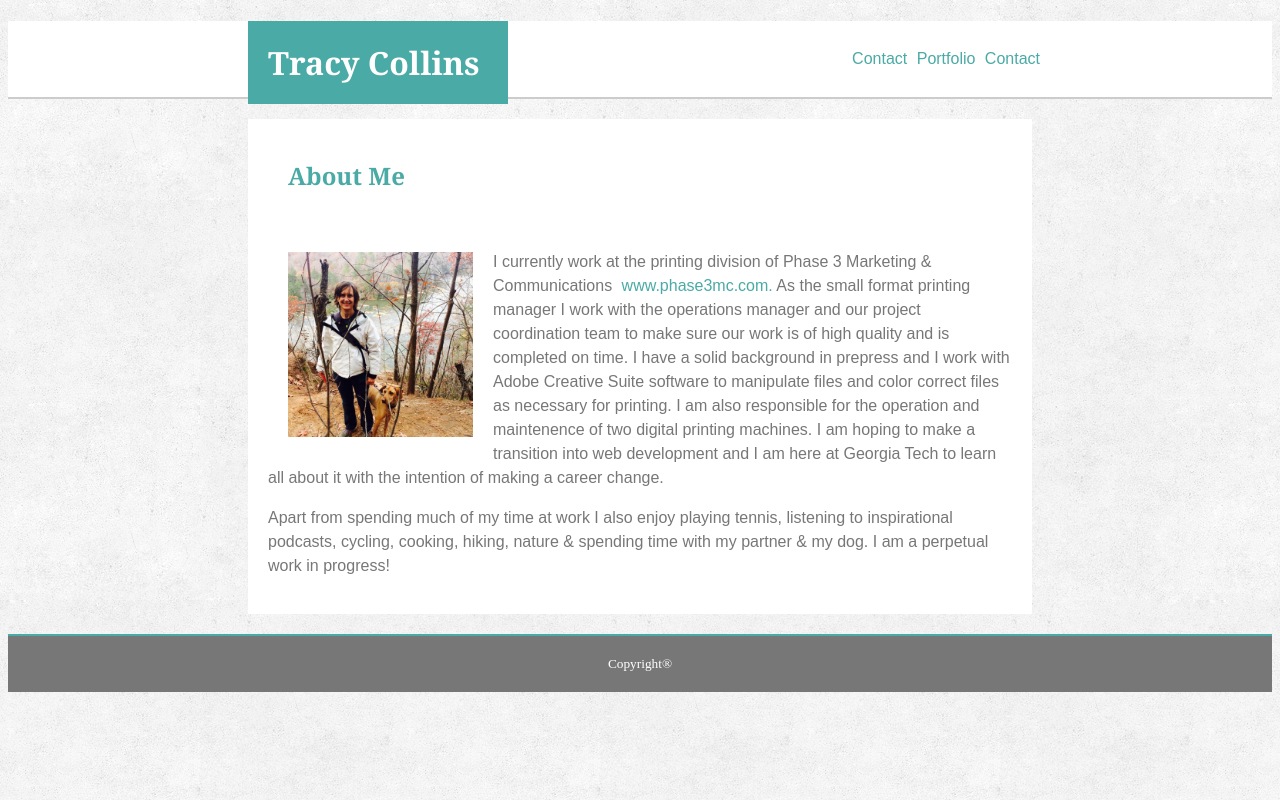
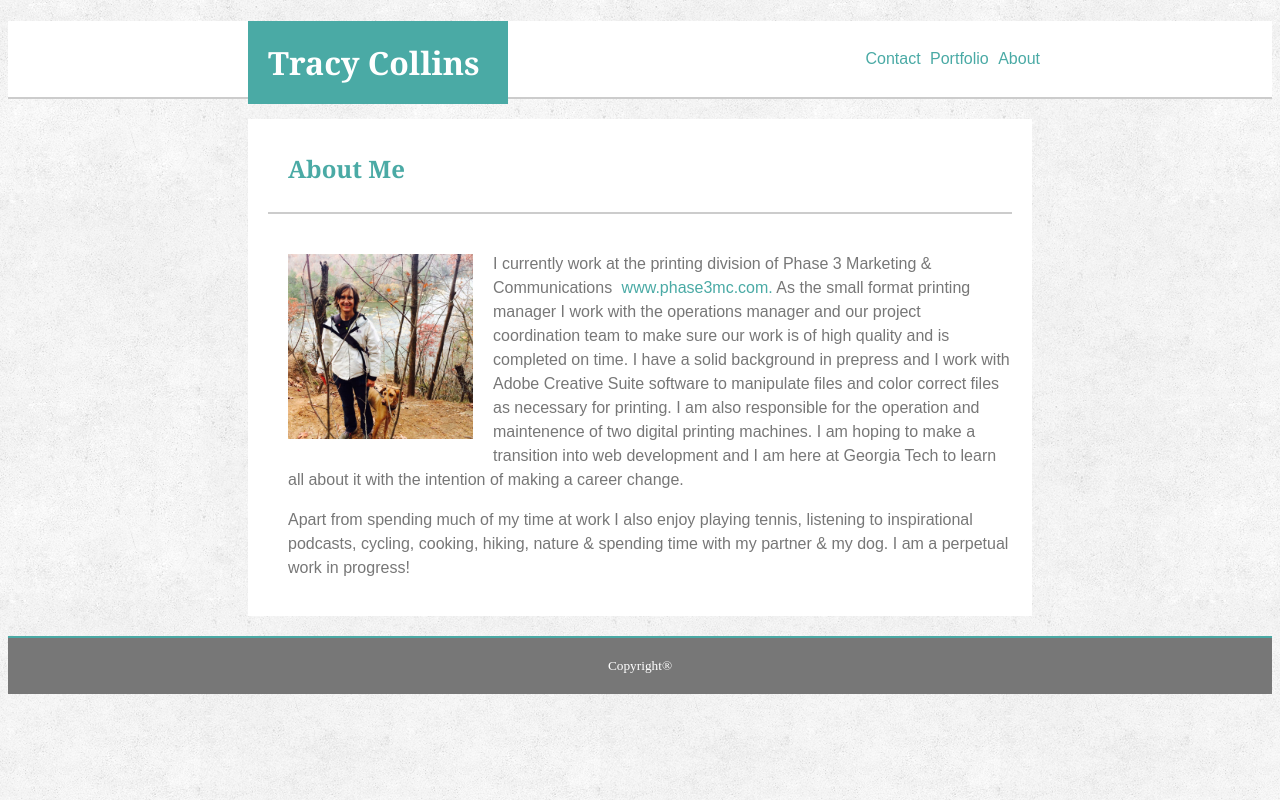
Before and after one commit to TColl1433/Basic-Portfolio, a plain HTML site: page index.html in a window 1280 px wide. Drawn offline with Linux system fonts and the light colour scheme; files whose address does not match are found by name.

Commit message:
added a link

```diff
--- a/assets/css/style.css
+++ b/assets/css/style.css
@@ -29,12 +29,18 @@ header {
 h2{
     position: relative;
     left: 20px;
-    border: 20px;
+    bottom: 7px;
+
 }
 
+#grey {
+    border: 2px;
+    border-bottom-style: solid;
+    border-bottom-color: #cccccc;
+}
 body {
     margin-top: 0px;
-    background-image: url("/Users/tracycollins/_Bootcamp/basic_portfolio/assets/images/subtle_grunge.png");
+    background-image: url("/Users/tracycollins/_Bootcamp/01 week one homework basic portfolio/basic_portfolio/assets/images/subtle_grunge.png");
 
 }
 
@@ -53,8 +59,7 @@ p {
     color: #777777;
     font-family: Arial, Helvetica, sans-serif;
     line-height: 150%;
-    top: -15px
-
+    margin-left: 20px;
 
 }
 
@@ -74,6 +79,11 @@ a, a:link, a:visited, a:active{
     color: #4aaaa5;
     margin-left: 5px;
 }
+
+a:hover{
+    color: #3b3a3a;
+}
+
 img{
     float: left;
     margin: 20px;
--- a/index.html
+++ b/index.html
@@ -20,7 +20,7 @@
         <nav>
             <a href="contact.html">Contact</a>
             <a href="Portfolio.html">Portfolio</a>
-            <a href="about.html">Contact</a>
+            <a href="about.html">About</a>
         </nav>
 
 
@@ -30,7 +30,7 @@
 
     <!-- Content -->
     <section>
-        <div>
+        <div id=grey>
             <h2>About Me</h2>
         </div>
         <div>
```
Also changed, not shown: about.html (+32 -0 lines).
